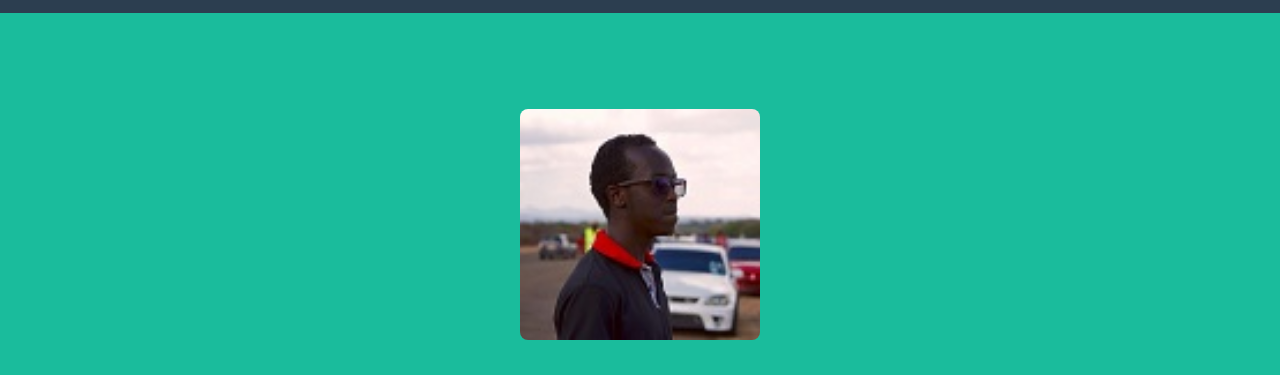
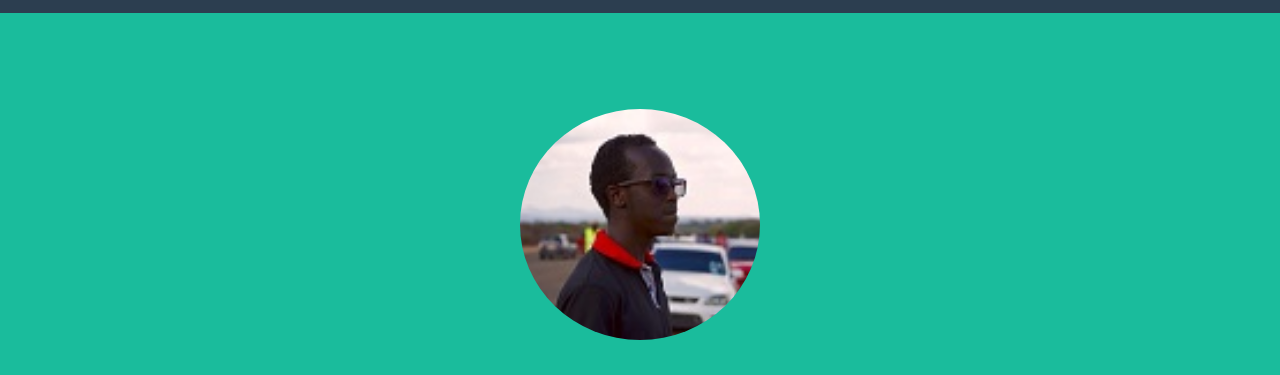
Before and after one commit to kiptechie/codepoet-portfolio, a website with bundled scripts: page index.html in a window 1280 px wide. Shown: the part 91-466 px from the top of the page. Built offline with nearby package versions, Linux system fonts and the light colour scheme.

Commit message:
Update index.html

```diff
--- a/index.html
+++ b/index.html
@@ -54,7 +54,7 @@
     <div class="container d-flex align-items-center flex-column">
 
       <!-- Masthead Avatar Image -->
-      <img class="masthead-avatar mb-5 rounded img-round" src="img/me.jpg" alt="Avatar">
+      <img class="masthead-avatar mb-5 rounded-circle img-round" src="img/me.jpg" alt="Avatar">
 
       <!-- Masthead Heading -->
       <h1 class="masthead-heading text-uppercase mb-0">TIMOTHY KIPKORIR SEREM</h1>
```
